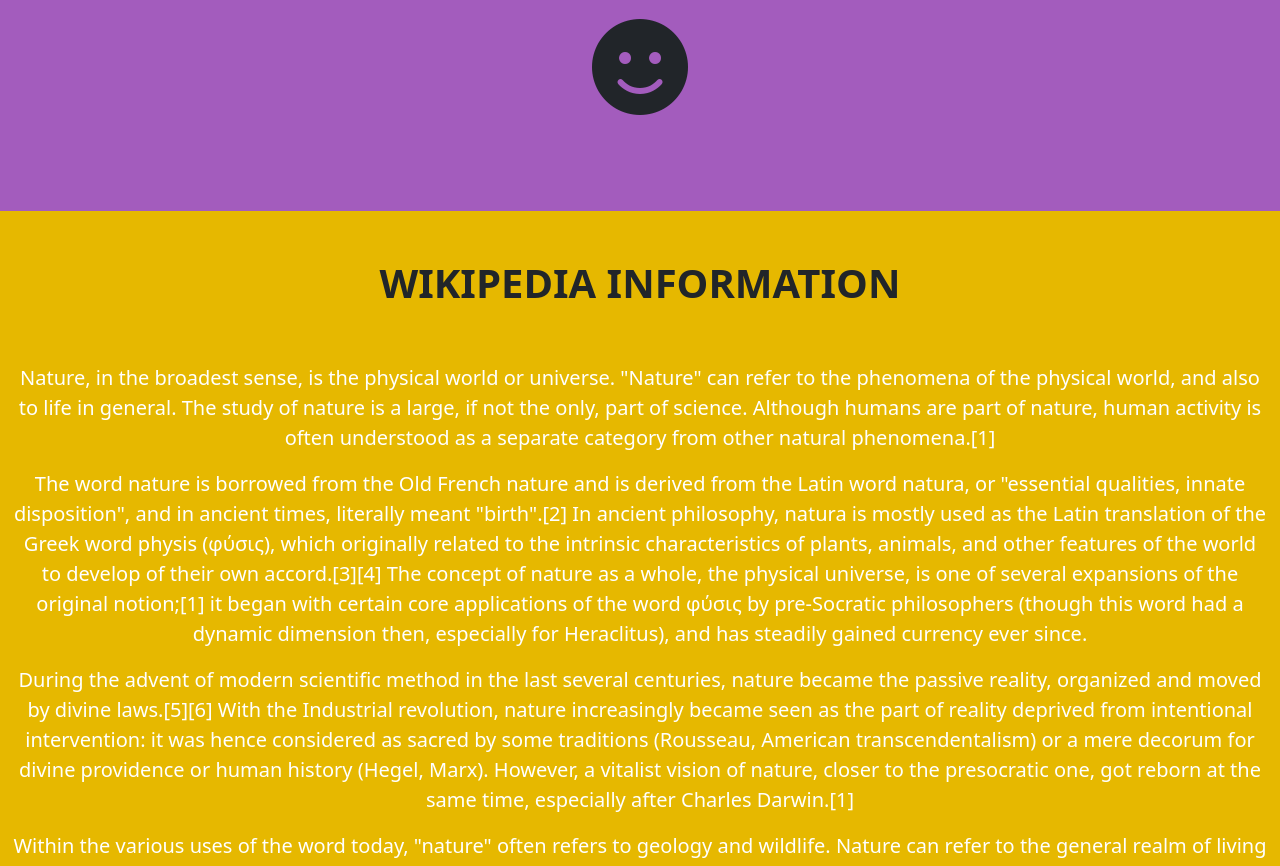
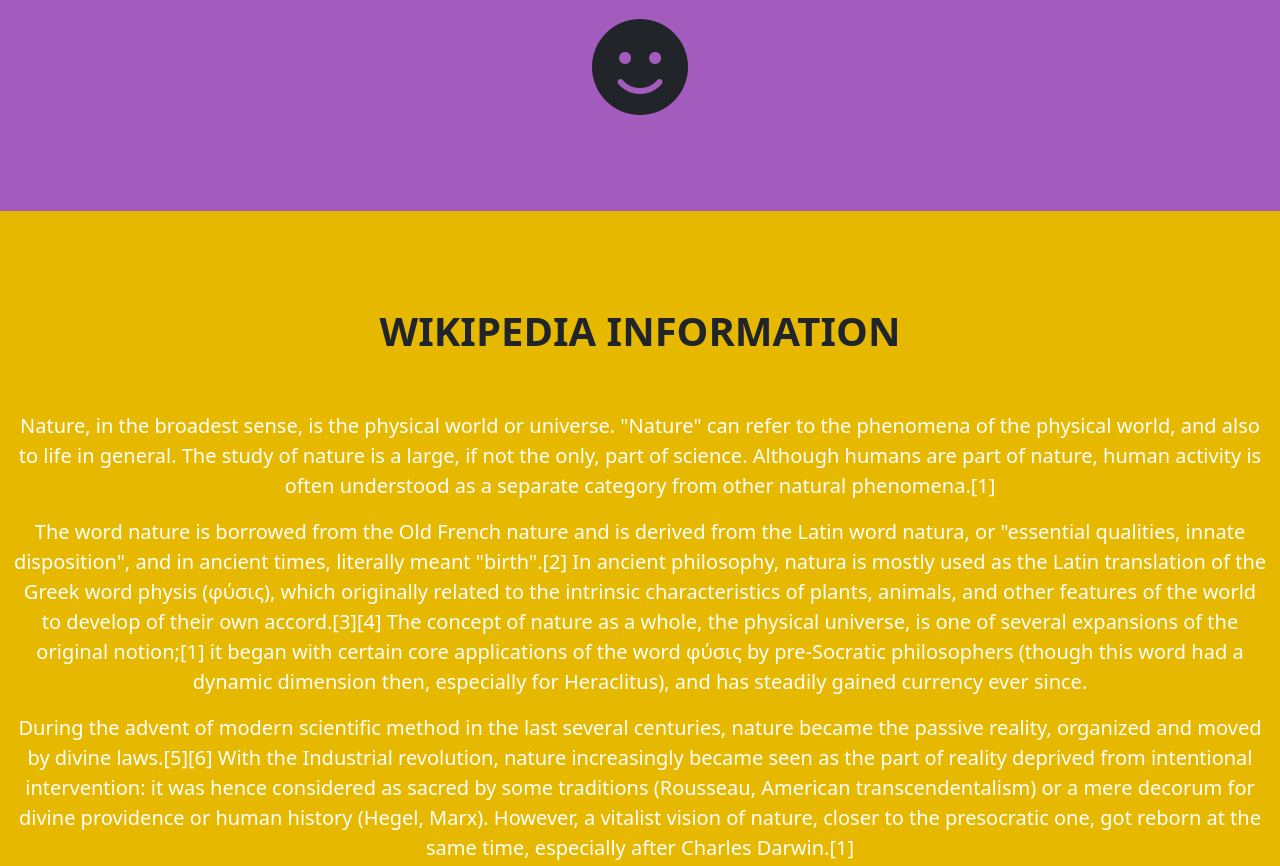
Before and after one commit to Mukheshchandra/photo-website, a plain HTML site: page index.html in a window 1280 px wide. Shown: the part 4492-5358 px from the top of the page. Drawn offline with nearby package versions, Linux system fonts and the light colour scheme.

Commit message:
added 'pt-5' to line 241
made some changes in more section

```diff
--- a/index.html
+++ b/index.html
@@ -238,7 +238,7 @@
 </section>
 
 <section id="more" class="morestyling">
-  <div class="container-fluid text-center">
+  <div class="container-fluid text-center pt-5">
     <div>
       <h1 class="text-uppercase pt-5 pb-5">
         Wikipedia Information</h1>
```
